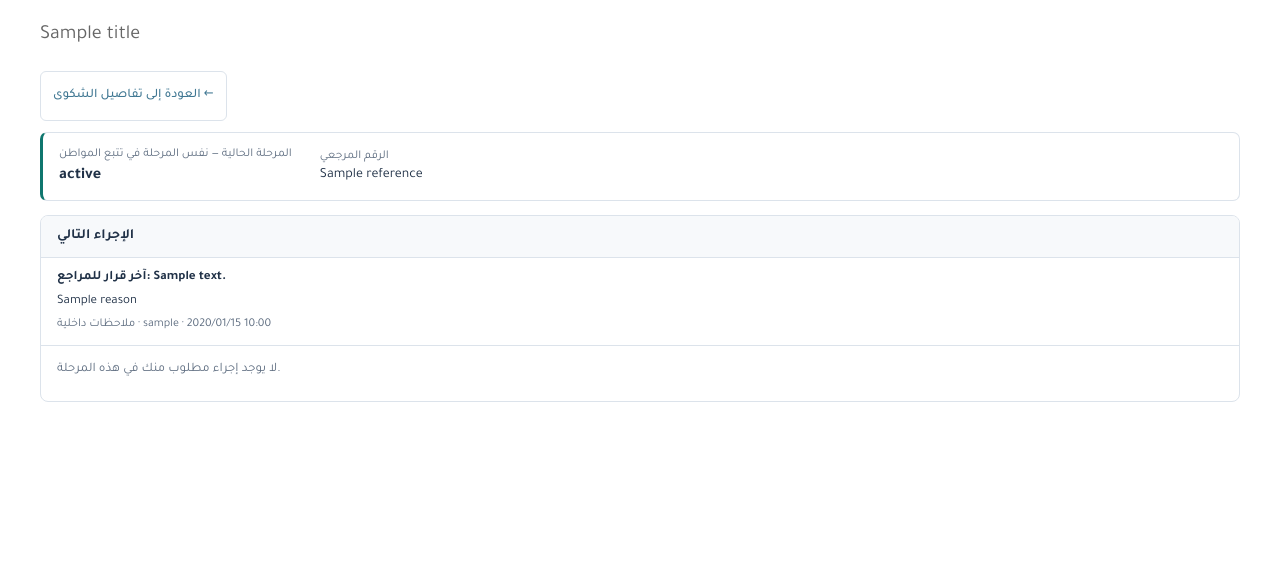
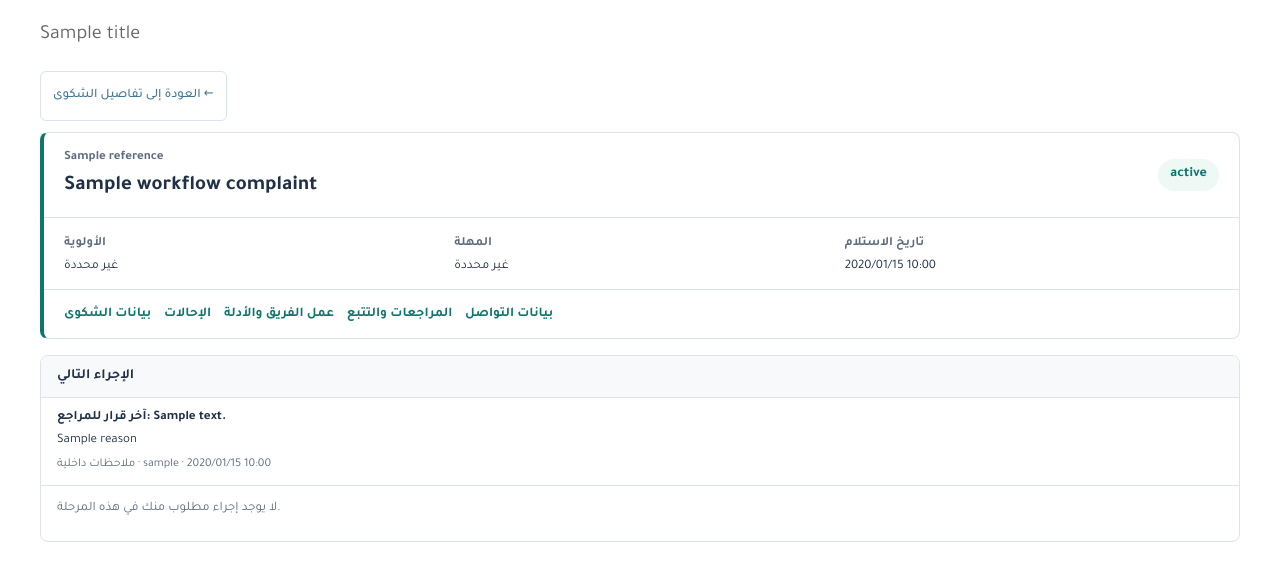
Before and after one commit to yabroudcouncil5-blip/council, a Django app: template templates/complaints/admin/workflow_error.html in a window 1280 px wide. Shown: the part 99-678 px from the top of the page. Run offline with Django 4.2, Linux system fonts and the light colour scheme; the template is opened without the code that fills it: most values are stand-ins (such as "Sample title", 1, 10 or a date in 2020).

Commit message:
Organize complaint details into workflow cards

```diff
--- a/core/static/core/dashboard.css
+++ b/core/static/core/dashboard.css
@@ -215,11 +215,6 @@ html[dir="rtl"] #content table th, html[dir="rtl"] #content table td { text-alig
 .dashboard-history-table th { color: var(--dashboard-muted); font-size: 12px; font-weight: 700; }
 .dashboard-history-table tr:last-child td { border-bottom: 0; }
 .dashboard-history-table time { white-space: nowrap; font-variant-numeric: tabular-nums; }
-.dashboard-workflow-status { display:flex; flex-wrap:wrap; align-items:center; gap:10px 28px; padding:12px 16px; margin-bottom:14px; border:1px solid var(--dashboard-border); border-inline-start:3px solid var(--dashboard-accent); border-radius:7px; }
-.dashboard-workflow-status small, .dashboard-workflow-status strong { display:block; }
-.dashboard-workflow-status small { font-size:12px; color:var(--dashboard-muted); }
-.dashboard-workflow-status strong { font-size:16px; }
-.dashboard-workflow-status .dashboard-action { margin-inline-start:auto; }
 .dashboard-workflow-panel { margin-block:14px; scroll-margin-top:16px; }
 .dashboard-workflow-last-review { padding:10px 16px; border-bottom:1px solid var(--dashboard-border); font-size:13px; }
 .dashboard-workflow-last-review p { margin:4px 0; }
@@ -336,3 +331,67 @@ html[dir="rtl"] #content table th, html[dir="rtl"] #content table td { text-alig
 .followup-filters a[aria-current] { border-color: currentColor; }
 .followup-filters a[aria-current] { box-shadow: inset 0 0 0 1px currentColor; }
 .followup-filters a:focus-visible { outline: 2px solid currentColor; outline-offset: 2px; }
+
+.complaint-summary,
+.complaint-record-card {
+    border: 1px solid var(--dashboard-border);
+    border-radius: var(--dashboard-radius);
+    background: var(--dashboard-surface);
+    color: var(--dashboard-ink);
+}
+
+.complaint-summary {
+    margin-block-end: 1rem;
+    border-inline-start: 4px solid var(--dashboard-accent);
+}
+
+.complaint-summary-heading {
+    display: flex;
+    flex-wrap: wrap;
+    align-items: center;
+    justify-content: space-between;
+    gap: .5rem 1rem;
+    padding: 1rem 1.25rem;
+}
+
+.complaint-summary-heading h2 { margin: 0; font-size: 1.3rem; line-height: 1.45; font-weight: 700; overflow-wrap: anywhere; }
+.complaint-reference { margin: 0 0 .25rem; color: var(--dashboard-muted); font-size: .8rem; font-weight: 700; }
+.complaint-stage { border-radius: 99px; padding: .3rem .75rem; background: var(--dashboard-accent-soft); color: var(--dashboard-accent); font-weight: 700; }
+
+.complaint-summary-facts {
+    display: grid;
+    grid-template-columns: repeat(auto-fit, minmax(min(100%, 10rem), 1fr));
+    gap: .75rem 1rem;
+    padding: .75rem 1.25rem;
+    margin: 0;
+    border-block: 1px solid var(--dashboard-border);
+}
+
+.complaint-summary-facts dt { color: var(--dashboard-muted); font-size: .8rem; font-weight: 700; }
+.complaint-summary-facts dd { margin: .2rem 0 0; overflow-wrap: anywhere; }
+.complaint-section-links { display: flex; flex-wrap: wrap; gap: .25rem .8rem; padding: .5rem 1.25rem; }
+.complaint-section-links a { display: inline-flex; align-items: center; min-height: 2rem; color: var(--dashboard-accent); font-size: .84rem; font-weight: 700; }
+.complaint-section-links a:hover { text-decoration: underline; }
+.complaint-card-anchor { scroll-margin-top: 1.25rem; }
+.complaint-card-anchor:target { outline: 2px solid var(--dashboard-accent); outline-offset: 3px; }
+
+.complaint-detail .dashboard-workflow-panel {
+    border-inline-start: 4px solid var(--dashboard-accent);
+    margin-block: 0 1rem;
+}
+
+.complaint-record-card > summary {
+    cursor: pointer;
+    padding: .8rem 1rem;
+    background: var(--dashboard-subtle);
+    border-radius: inherit;
+    font-weight: 700;
+}
+
+.complaint-record-card[open] > summary { border-block-end: 1px solid var(--dashboard-border); }
+.complaint-record-body, .complaint-private-details { display: grid; gap: .75rem; min-width: 0; }
+.complaint-record-body { padding: .75rem; }
+.complaint-private-details { grid-template-columns: repeat(auto-fit, minmax(min(100%, 23rem), 1fr)); }
+.complaint-detail .dashboard-fieldset summary { padding-inline: 1rem; }
+.complaint-detail .dashboard-fieldset summary .dashboard-section-title { padding-inline: .3rem; }
+.complaint-detail .dashboard-inline-records:empty { display: none; }
--- a/templates/admin/includes/fieldset.html
+++ b/templates/admin/includes/fieldset.html
@@ -1,12 +1,12 @@
 <fieldset class="module dashboard-fieldset{% if fieldset.classes %} {{ fieldset.classes }}{% endif %}" {% if stacked != 1 %}x-show="activeTab == 'general'"{% endif %}>
-    {% if fieldset.is_collapsible %}<details><summary>{% endif %}
+    {% if fieldset.is_collapsible or collapse_card %}<details{% if expand_collapsed %} open{% endif %}><summary>{% endif %}
     {% if fieldset.name and "tab" not in fieldset.classes %}
         <h2 class="dashboard-section-title">{{ fieldset.name }}</h2>
     {% endif %}
-    {% if fieldset.is_collapsible %}</summary>{% endif %}
+    {% if fieldset.is_collapsible or collapse_card %}</summary>{% endif %}
     {% if fieldset.description %}<div class="dashboard-section-description">{{ fieldset.description|safe }}</div>{% endif %}
     <div class="dashboard-fieldset-body aligned">
         {% for line in fieldset %}{% include "unfold/helpers/fieldset_row.html" %}{% endfor %}
     </div>
-    {% if fieldset.is_collapsible %}</details>{% endif %}
+    {% if fieldset.is_collapsible or collapse_card %}</details>{% endif %}
 </fieldset>
--- a/templates/complaints/admin/compact_inline.html
+++ b/templates/complaints/admin/compact_inline.html
@@ -39,6 +39,8 @@
                 {% if inline_admin_form.needs_explicit_pk_field %}{{ inline_admin_form.pk_field.field }}{% endif %}
                 {% if inline_admin_form.fk_field %}{{ inline_admin_form.fk_field.field }}{% endif %}
             </div>
+        {% empty %}
+            <p class="dashboard-empty">لا توجد سجلات في هذا القسم بعد.</p>
         {% endfor %}
     </div>
 </div>
--- a/templates/complaints/admin/workflow_status.html
+++ b/templates/complaints/admin/workflow_status.html
@@ -1,7 +1,24 @@
 {% if workflow_complaint %}
-<section class="dashboard-workflow-status" aria-label="مرحلة الشكوى">
-  <div><small>المرحلة الحالية — نفس المرحلة في تتبع المواطن</small><strong>{{ workflow_complaint.get_status_display }}</strong></div>
-  <div><small>الرقم المرجعي</small><bdi>{{ workflow_complaint.reference }}</bdi></div>
-  {% if workflow_actions %}<a class="dashboard-action" href="#complaint-next-action">اتخاذ الإجراء التالي ↓</a>{% endif %}
+<section class="complaint-summary" aria-labelledby="complaint-summary-title">
+    <div class="complaint-summary-heading">
+        <div>
+            <p class="complaint-reference"><bdi>{{ workflow_complaint.reference }}</bdi></p>
+            <h2 id="complaint-summary-title">{{ workflow_complaint.title }}</h2>
+        </div>
+        <span class="complaint-stage">{{ workflow_complaint.get_status_display }}</span>
+    </div>
+    <dl class="complaint-summary-facts">
+        <div><dt>الأولوية</dt><dd>{{ workflow_priority|default:"غير محددة" }}</dd></div>
+        <div><dt>المهلة</dt><dd>{{ workflow_deadline|default:"غير محددة" }}</dd></div>
+        <div><dt>تاريخ الاستلام</dt><dd><time datetime="{{ workflow_complaint.submitted_at|date:'c' }}"><bdi>{{ workflow_complaint.submitted_at|date:"Y/m/d H:i" }}</bdi></time></dd></div>
+    </dl>
+    <nav class="complaint-section-links" aria-label="أقسام صفحة الشكوى">
+        {% if workflow_actions %}<a href="#complaint-next-action">الإجراء التالي</a>{% endif %}
+        <a href="#complaint-information">بيانات الشكوى</a>
+        <a href="#complaint-assignments">الإحالات</a>
+        <a href="#complaint-team-work">عمل الفريق والأدلة</a>
+        <a href="#complaint-history">المراجعات والتتبع</a>
+        <a href="#complaint-private-details">بيانات التواصل</a>
+    </nav>
 </section>
 {% endif %}
```
Also changed, not shown: complaints/admin.py (+15 -7 lines), core/static/core/reports.css (+13 -4 lines), core/test_dashboard.py (+17 -0 lines), templates/complaints/admin/complaint_detail.html (added, +61 -0 lines), templates/staff/reports.html (+6 -3 lines).
